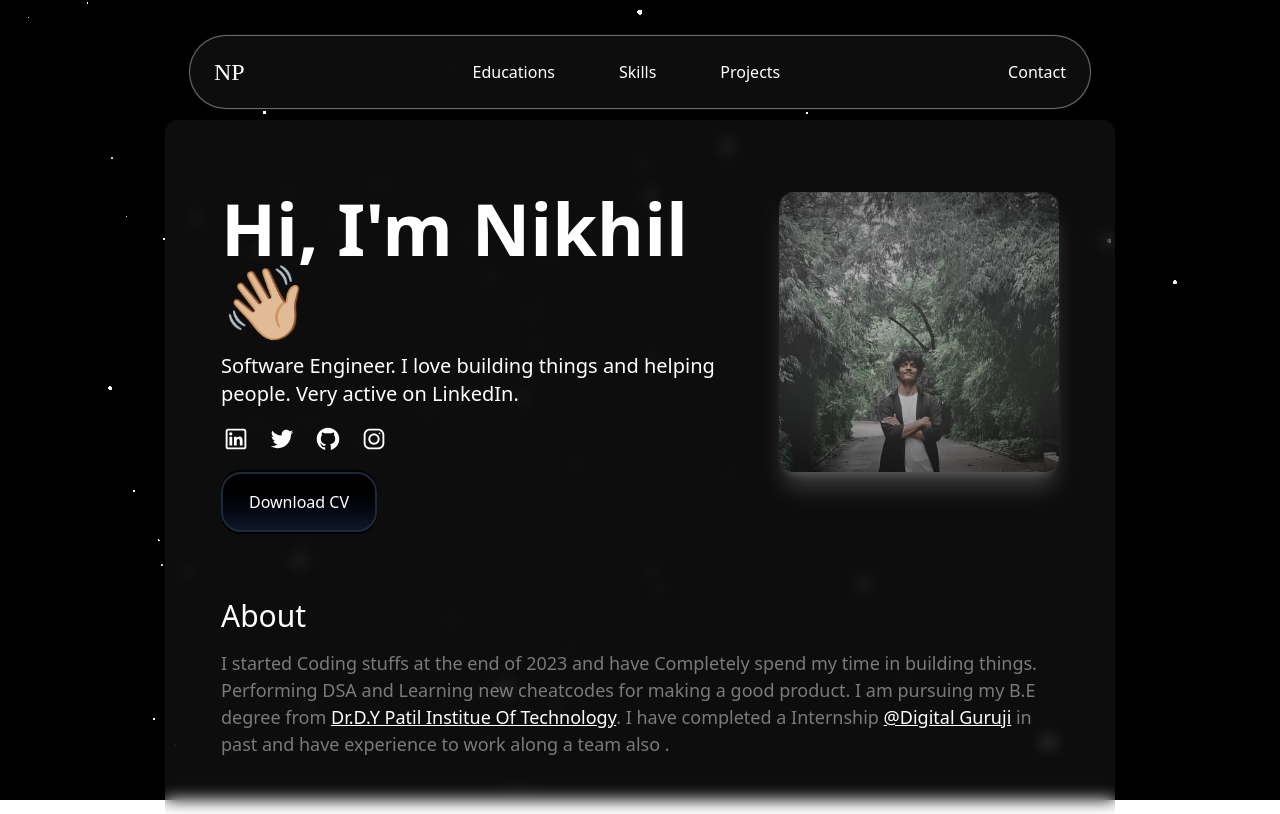
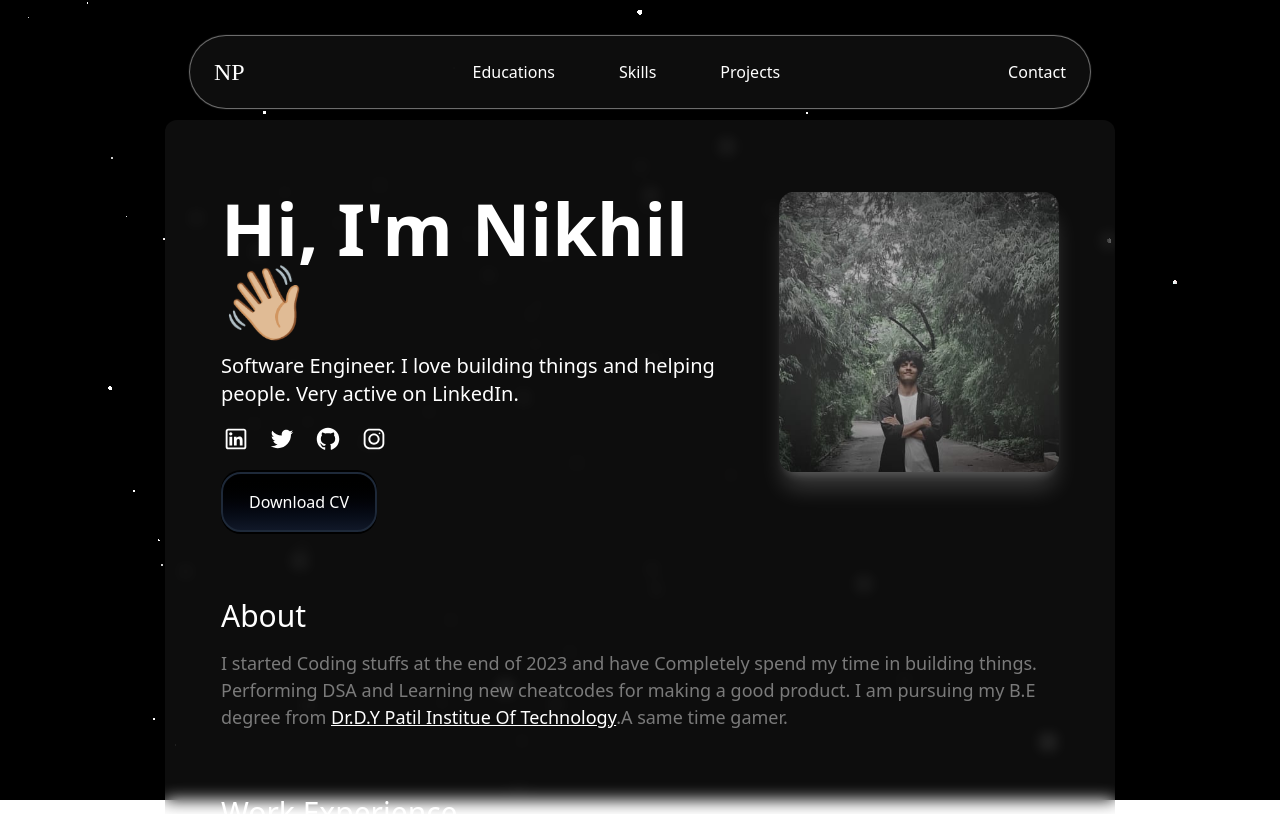
Before and after one commit to nikkkkk239/Portfolio, a React (Vite) app in the folder frontend/: page / in a window 1280 px wide. Shown: the top 814 px of the page. Built offline with nearby package versions, Linux system fonts and the light colour scheme; a web font is replaced by a local one.

Commit message:
Update About.tsx

```diff
--- a/frontend/src/components/About.tsx
+++ b/frontend/src/components/About.tsx
@@ -3,7 +3,7 @@ const About = () => {
   return (
     <div className="flex flex-col text-white items-center md:items-start justify-between gap-4 px-4 py-5">
       <h1 className='text-3xl font-medium entry_animation'>About</h1>
-      <p className='text-white/45 text-[18px] entry_animation'>I started Coding stuffs at the end of 2023 and have Completely spend my time in building things. Performing DSA and Learning new cheatcodes for making a good product. I am pursuing my B.E degree from <a href="https://engg.dypvp.edu.in" className='text-white underline'>Dr.D.Y Patil Institue Of Technology</a>. I have completed a Internship <a href="https://www.linkedin.com/company/digital-guruji-buzz/?originalSubdomain=in" className='text-white underline'>@Digital Guruji</a> in past and have experience to work along a team also .</p>
+      <p className='text-white/45 text-[18px] entry_animation'>I started Coding stuffs at the end of 2023 and have Completely spend my time in building things. Performing DSA and Learning new cheatcodes for making a good product. I am pursuing my B.E degree from <a href="https://engg.dypvp.edu.in" className='text-white underline'>Dr.D.Y Patil Institue Of Technology</a>.A same time gamer.</p>
     </div>
   )
 }
```
